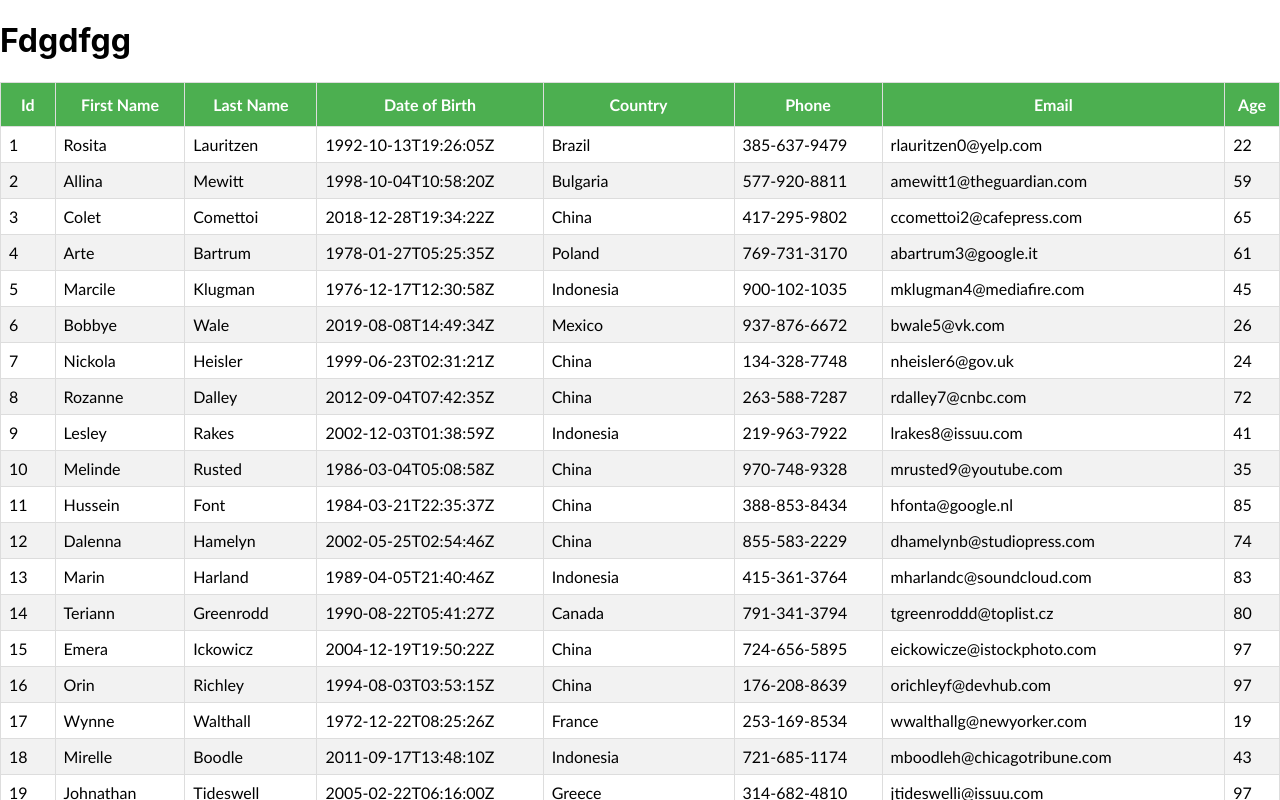
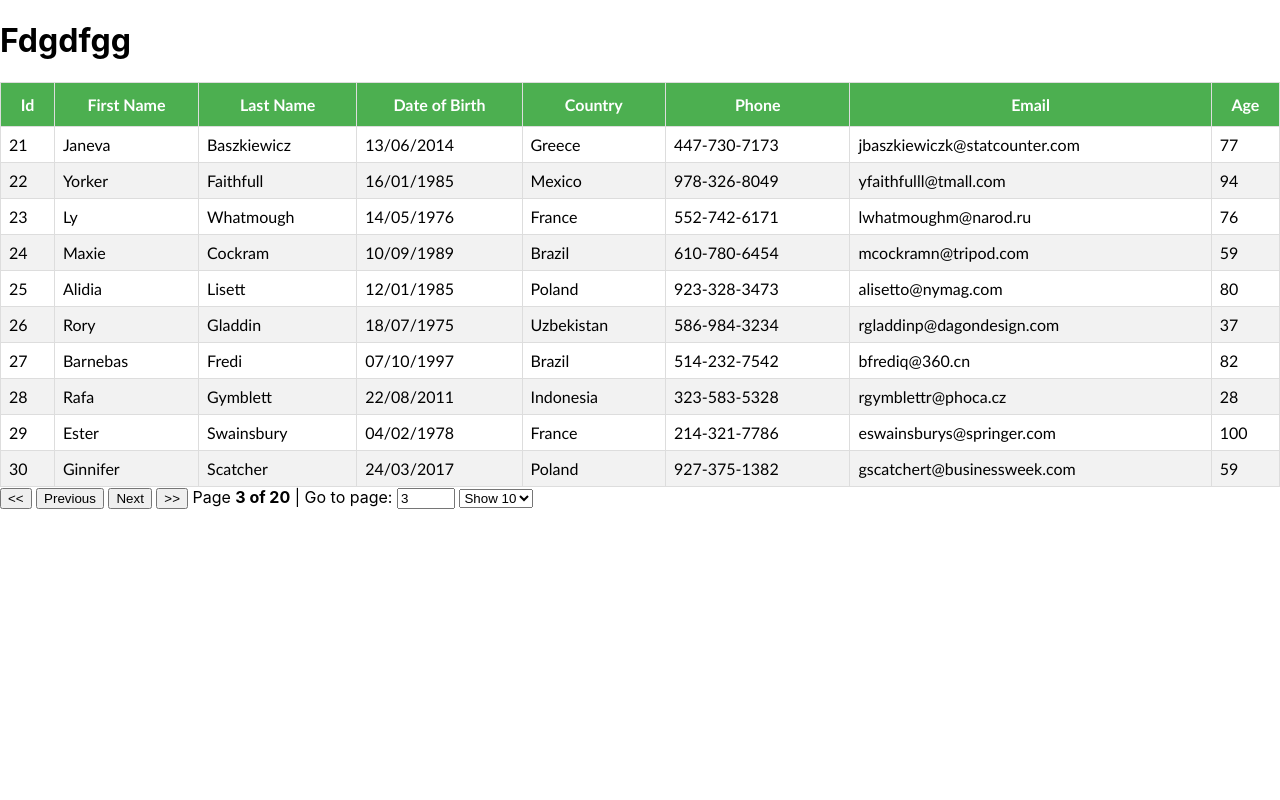
Before and after one commit to suatyargici/react-table, a React (Create React App) app: page / in a window 1280 px wide. Shown: the top 800 px of the page. Built offline with nearby package versions, Linux system fonts and the light colour scheme.

Commit message:
chore: last change

```diff
--- a/package.json
+++ b/package.json
@@ -6,6 +6,7 @@
     "@testing-library/jest-dom": "^5.14.1",
     "@testing-library/react": "^13.0.0",
     "@testing-library/user-event": "^13.2.1",
+    "date-fns": "^2.29.3",
     "react": "^18.2.0",
     "react-dom": "^18.2.0",
     "react-scripts": "5.0.1",
--- a/src/App.js
+++ b/src/App.js
@@ -1,12 +1,14 @@
 import logo from "./logo.svg";
 import "./App.css";
 import { SortingTable } from "./components/SortingTable";
+import { FilteringTable } from "./components/FilteringTable";
+import { PaginationTable } from "./components/PaginationTable";
 
 function App() {
   return (
     <div>
       <h1>Fdgdfgg</h1>
-      <SortingTable />
+      <PaginationTable />
     </div>
   );
 }
--- /dev/null
+++ b/src/components/ColumnFilter.js
@@ -0,0 +1,14 @@
+import React from 'react'
+
+export const ColumnFilter = ({ column }) => {
+  const { filterValue, setFilter } = column
+  return (
+    <span>
+      Search:{' '}
+      <input
+        value={filterValue || ''}
+        onChange={e => setFilter(e.target.value)}
+      />
+    </span>
+  )
+}
--- /dev/null
+++ b/src/components/FilteringTable.js
@@ -0,0 +1,81 @@
+import React, { useMemo } from 'react'
+import { useTable, useFilters, useGlobalFilter } from 'react-table'
+import MOCK_DATA from './MOCK_DATA.json'
+import { COLUMNS } from './columns'
+import './table.css'
+import { GlobalFilter } from './GlobalFilter'
+import { ColumnFilter } from './ColumnFilter'
+
+export const FilteringTable = () => {
+  const columns = useMemo(() => COLUMNS, [])
+  const data = useMemo(() => MOCK_DATA, [])
+
+  const defaultColumn = React.useMemo(
+    () => ({
+      Filter: ColumnFilter
+    }),
+    []
+  )
+
+  const {
+    getTableProps,
+    getTableBodyProps,
+    headerGroups,
+    footerGroups,
+    rows,
+    prepareRow,
+    state,
+    setGlobalFilter
+  } = useTable(
+    {
+      columns,
+      data,
+      defaultColumn
+    },
+    useFilters,
+    useGlobalFilter
+  )
+
+  const { globalFilter } = state
+
+  return (
+    <>
+      <GlobalFilter filter={globalFilter} setFilter={setGlobalFilter} />
+      <table {...getTableProps()}>
+        <thead>
+          {headerGroups.map(headerGroup => (
+            <tr {...headerGroup.getHeaderGroupProps()}>
+              {headerGroup.headers.map(column => (
+                <th {...column.getHeaderProps()}>
+                  {column.render('Header')}
+                  <div>{column.canFilter ? column.render('Filter') : null}</div>
+                </th>
+              ))}
+            </tr>
+          ))}
+        </thead>
+        <tbody {...getTableBodyProps()}>
+          {rows.map(row => {
+            prepareRow(row)
+            return (
+              <tr {...row.getRowProps()}>
+                {row.cells.map(cell => {
+                  return <td {...cell.getCellProps()}>{cell.render('Cell')}</td>
+                })}
+              </tr>
+            )
+          })}
+        </tbody>
+        <tfoot>
+          {footerGroups.map(footerGroup => (
+            <tr {...footerGroup.getFooterGroupProps()}>
+              {footerGroup.headers.map(column => (
+                <td {...column.getFooterProps()}>{column.render('Footer')}</td>
+              ))}
+            </tr>
+          ))}
+        </tfoot>
+      </table>
+    </>
+  )
+}
--- /dev/null
+++ b/src/components/GlobalFilter.js
@@ -0,0 +1,21 @@
+import React, { useState } from 'react'
+import { useAsyncDebounce } from 'react-table'
+
+export const GlobalFilter = ({ filter, setFilter }) => {
+  const [value, setValue] = useState(filter)
+  const onChange = useAsyncDebounce(value => {
+    setFilter(value || undefined)
+  }, 1000)
+  return (
+    <span>
+      Search:{' '}
+      <input
+        value={value || ''}
+        onChange={e => {
+          setValue(e.target.value);
+          onChange(e.target.value);
+        }}
+      />
+    </span>
+  )
+}
--- /dev/null
+++ b/src/components/PaginationTable.js
@@ -0,0 +1,105 @@
+import React, { useMemo } from 'react'
+import { useTable, usePagination } from 'react-table'
+import MOCK_DATA from './MOCK_DATA.json'
+import { COLUMNS } from './columns'
+import './table.css'
+
+export const PaginationTable = () => {
+  const columns = useMemo(() => COLUMNS, [])
+  const data = useMemo(() => MOCK_DATA, [])
+
+  const {
+    getTableProps,
+    getTableBodyProps,
+    headerGroups,
+    page,
+    nextPage,
+    previousPage,
+    canPreviousPage,
+    canNextPage,
+    pageOptions,
+    state,
+    gotoPage,
+    pageCount,
+    setPageSize,
+    prepareRow
+  } = useTable(
+    {
+      columns,
+      data,
+      initialState: { pageIndex: 2 }
+    },
+    usePagination
+  )
+
+  const { pageIndex, pageSize } = state
+
+  return (
+    <>
+      <table {...getTableProps()}>
+        <thead>
+          {headerGroups.map(headerGroup => (
+            <tr {...headerGroup.getHeaderGroupProps()}>
+              {headerGroup.headers.map(column => (
+                <th {...column.getHeaderProps()}>{column.render('Header')}</th>
+              ))}
+            </tr>
+          ))}
+        </thead>
+        <tbody {...getTableBodyProps()}>
+          {page.map(row => {
+            prepareRow(row)
+            return (
+              <tr {...row.getRowProps()}>
+                {row.cells.map(cell => {
+                  return <td {...cell.getCellProps()}>{cell.render('Cell')}</td>
+                })}
+              </tr>
+            )
+          })}
+        </tbody>
+      </table>
+      <div>
+        <button onClick={() => gotoPage(0)} disabled={!canPreviousPage}>
+          {'<<'}
+        </button>{' '}
+        <button onClick={() => previousPage()} disabled={!canPreviousPage}>
+          Previous
+        </button>{' '}
+        <button onClick={() => nextPage()} disabled={!canNextPage}>
+          Next
+        </button>{' '}
+        <button onClick={() => gotoPage(pageCount - 1)} disabled={!canNextPage}>
+          {'>>'}
+        </button>{' '}
+        <span>
+          Page{' '}
+          <strong>
+            {pageIndex + 1} of {pageOptions.length}
+          </strong>{' '}
+        </span>
+        <span>
+          | Go to page:{' '}
+          <input
+            type='number'
+            defaultValue={pageIndex + 1}
+            onChange={e => {
+              const pageNumber = e.target.value ? Number(e.target.value) - 1 : 0
+              gotoPage(pageNumber)
+            }}
+            style={{ width: '50px' }}
+          />
+        </span>{' '}
+        <select
+          value={pageSize}
+          onChange={e => setPageSize(Number(e.target.value))}>
+          {[10, 25, 50].map(pageSize => (
+            <option key={pageSize} value={pageSize}>
+              Show {pageSize}
+            </option>
+          ))}
+        </select>
+      </div>
+    </>
+  )
+}
--- a/src/components/columns.js
+++ b/src/components/columns.js
@@ -1,4 +1,4 @@
-
+import { format } from 'date-fns'
 
 export const COLUMNS = [
   {
@@ -24,7 +24,9 @@ export const COLUMNS = [
     Header: 'Date of Birth',
     Footer: 'Date of Birth',
     accessor: 'date_of_birth',
-
+    Cell: ({ value }) => {
+      return format(new Date(value), 'dd/MM/yyyy')
+    }
   },
   {
     Header: 'Country',
```
Also changed, not shown: 1 other file (tests, documents, lock files or other folders).
